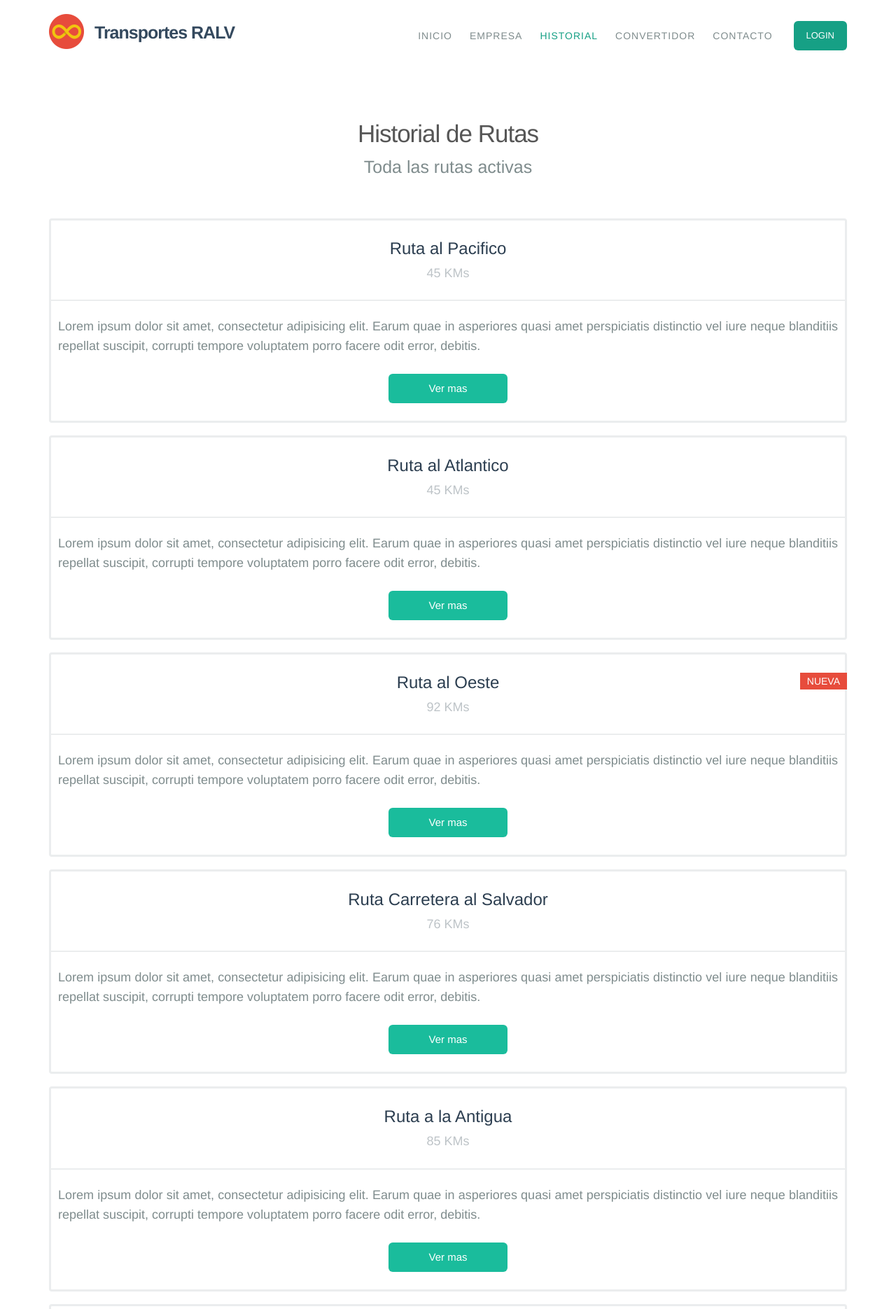
After one commit to WALR/vehiculo, a Django app: page /historial/ in a window 1280 px wide. The commit adds this page. Shown: the top 1870 px of the page at 70% size. Run offline with Django 3.2, Linux system fonts and the light colour scheme; some libraries are stand-ins or nearby versions.

Commit message:
arreglando template

```diff
--- a/Vehiculos/settings.py
+++ b/Vehiculos/settings.py
@@ -26,6 +26,12 @@ TEMPLATE_DEBUG = True
 
 ALLOWED_HOSTS = []
 
+
+# Logeo
+from django.core.urlresolvers import reverse_lazy
+LOGIN_URL = reverse_lazy('index')
+LOGIN_REDIRECT_URL = reverse_lazy('index')
+LOGOUT_URL = reverse_lazy('logout')
 
 # Application definition
 
--- a/static/css/style.css
+++ b/static/css/style.css
@@ -517,7 +517,7 @@ h5,
 h6,
 .h6 {
   font-family: "Helvetica Neue", Helvetica, Arial, sans-serif;
-  color: #2c3e50;
+  color: white;
 }
 h1 {
   font-weight: normal;
--- a/templates/base.html
+++ b/templates/base.html
@@ -1,45 +1,47 @@
-
 <!DOCTYPE html>
 <html lang="en">
 <head>
     <meta charset="utf-8">
-        <title>{% block title %}Transportes RALV {% endblock %}</title>
+    <title>{% block title %}Transportes RALV{% endblock %}</title>
     <meta name="apple-mobile-web-app-capable" content="yes" />
     <meta name="viewport" content="width=device-width, initial-scale=1.0, maximum-scale=1.0, user-scalable=no" />
     <meta name="apple-mobile-web-app-status-bar-style" content="black" />
     <link rel="shortcut icon" href="{{STATIC_URL}}favicon.ico">
     <link rel="stylesheet" href="{{STATIC_URL}}css/bootstrap.css">
     <link rel="stylesheet" href="{{STATIC_URL}}css/flat-ui.css">
-        <!-- Using only with Flat-UI (free)-->
     <link rel="stylesheet" href="{{STATIC_URL}}fonts/icon-font.css">
-        <!-- end -->
     <link rel="stylesheet" href="{{STATIC_URL}}css/style.css">
 </head>
-
 <body>
     <div class="page-wrapper">
-            <!-- header-11 -->
         <header class="header-11">
             <div class="container">
                 <div class="row">
                     <div class="navbar col-sm-12" role="navigation">
                         <div class="navbar-header">
                             <button type="button" class="navbar-toggle"></button>
-                                <a class="brand" href="#"><img src="{{STATIC_URL}}img/logo@2x.png" width="50" height="50" alt=""> Transportes RALV</a>
+                            <a class="brand" href="/"><img src="{{STATIC_URL}}img/logo@2x.png" width="50" height="50" alt=""> Transportes RALV</a>
                         </div>
                         <div class="collapse navbar-collapse pull-right">
-                                {% block sidebar %}
+
                             <ul class="nav pull-left">
-                                    <li class="active"><a href="#">INICIO</a></li>
-                                    <li><a href="#">EMPRESA</a></li>
-                                    <li><a href="#">HISTORIAL</a></li>
-                                    <li><a href="#">CONVERTIDOR</a></li>
-                                    <li><a href="#">CONTACTO</a></li>
+                                {% block bar %}
+                                <li class="active"><a href="/">INICIO</a></li>
+                                <li><a href="/empresa/">EMPRESA</a></li>
+                                <li><a href="/historial/">HISTORIAL</a></li>
+                                <li><a href="/convertidor/">CONVERTIDOR</a></li>
+                                <li><a href="/contacto/">CONTACTO</a></li>
+                                {% endblock %}
                             </ul>
-                                {% if not request.user.is_authenticated %}
-                                <form class="navbar-form pull-left">
-                                    <a class="btn btn-primary" href="#">LOGIN</a>
-                                </form>
+                            {% block user %}
+                            {% if user.is_authenticated %}
+                            <div class="navbar-form pull-left">
+                                <a class="btn btn-primary" href="cerrar/">{{user.username|capfirst}} / Salir</a>
+                            </div>
+                            {% else %}
+                            <div class="navbar-form pull-left">
+                                <a class="btn btn-primary" href="/login/">LOGIN</a>
+                            </div>
                             {% endif %}
                             {% endblock %}
                         </div>
--- /dev/null
+++ b/templates/zonapublica/historial.html
@@ -0,0 +1,127 @@
+{% extends "base.html" %}
+{% block title %}
+Empresa
+{% endblock %}
+
+{% block bar %}
+<li><a href="/">INICIO</a></li>
+<li><a href="/empresa/">EMPRESA</a></li>
+<li class="active"><a href="/historial/">HISTORIAL</a></li>
+<li><a href="/convertidor/">CONVERTIDOR</a></li>
+<li><a href="/contacto/">CONTACTO</a></li>
+{% endblock %}
+{% block user %}
+{% if user.is_authenticated %}
+<div class="navbar-form pull-left">
+    <a class="btn btn-primary" href="/cerrar/">{{user.username|capfirst}} / Salir</a>
+</div>
+{% else %}
+    <div class="navbar-form pull-left">
+        <a class="btn btn-primary" href="/login/">LOGIN</a>
+    </div>
+{% endif %}
+{% endblock %}
+
+{% block content %}
+<section class="price-1">
+    <div class="container">
+    <h3 style="color:#565656">Historial de Rutas</h3>
+        <p class="lead">
+            Toda las rutas activas
+        </p>
+        <div class="row plans">
+            <div class="col-md-12">
+                <div class="plan">
+                    <div class="title">Ruta al Pacifico</div>
+                    <div class="price">45 KMs</div>
+                    <div class="description" align="justify">
+                        <b>Lorem ipsum dolor sit amet, consectetur adipisicing elit. Earum quae in asperiores quasi amet perspiciatis distinctio vel iure neque blanditiis repellat suscipit, corrupti tempore voluptatem porro facere odit error, debitis.</b>
+                    </div>
+                    <a class="btn btn-primary" href="#">Ver mas</a>
+                </div>
+            </div>
+        </div>
+        <div class="col-md-1">&nbsp;</div>
+        <div class="row plans">
+            <div class="col-md-12">
+                <div class="plan">
+                    <div class="title">Ruta al Atlantico</div>
+                    <div class="price">45 KMs</div>
+                    <div class="description" align="justify">
+                        <b>Lorem ipsum dolor sit amet, consectetur adipisicing elit. Earum quae in asperiores quasi amet perspiciatis distinctio vel iure neque blanditiis repellat suscipit, corrupti tempore voluptatem porro facere odit error, debitis.</b>
+                    </div>
+                    <a class="btn btn-primary" href="#">Ver mas</a>
+                </div>
+            </div>
+        </div>
+        <div class="col-md-1">&nbsp;</div>
+        <div class="row plans">
+            <div class="col-md-12">
+                <div class="plan">
+                    <div class="title">Ruta al Oeste</div>
+                    <div class="price">92 KMs</div>
+                    <div class="description" align="justify">
+                        <b>Lorem ipsum dolor sit amet, consectetur adipisicing elit. Earum quae in asperiores quasi amet perspiciatis distinctio vel iure neque blanditiis repellat suscipit, corrupti tempore voluptatem porro facere odit error, debitis.</b>
+                    </div>
+                    <a class="btn btn-primary" href="#">Ver mas</a>
+                    <div class="ribbon">NUEVA</div>
+                </div>
+            </div>
+        </div>
+        <div class="col-md-1">&nbsp;</div>
+        <div class="row plans">
+            <div class="col-md-12">
+                <div class="plan">
+                    <div class="title">Ruta Carretera al Salvador</div>
+                    <div class="price">76 KMs</div>
+                    <div class="description" align="justify">
+                        <b>Lorem ipsum dolor sit amet, consectetur adipisicing elit. Earum quae in asperiores quasi amet perspiciatis distinctio vel iure neque blanditiis repellat suscipit, corrupti tempore voluptatem porro facere odit error, debitis.</b>
+                    </div>
+                    <a class="btn btn-primary" href="#">Ver mas</a>
+                </div>
+            </div>
+        </div>
+        <div class="col-md-1">&nbsp;</div>
+        <div class="row plans">
+            <div class="col-md-12">
+                <div class="plan">
+                    <div class="title">Ruta a la Antigua</div>
+                    <div class="price">85 KMs</div>
+                    <div class="description" align="justify">
+                        <b>Lorem ipsum dolor sit amet, consectetur adipisicing elit. Earum quae in asperiores quasi amet perspiciatis distinctio vel iure neque blanditiis repellat suscipit, corrupti tempore voluptatem porro facere odit error, debitis.</b>
+                    </div>
+                    <a class="btn btn-primary" href="#">Ver mas</a>
+                </div>
+            </div>
+        </div>
+        <div class="col-md-1">&nbsp;</div>
+        <div class="row plans">
+            <div class="col-md-12">
+                <div class="plan">
+                    <div class="title">Ruta Costanera</div>
+                    <div class="price">95 KMs</div>
+                    <div class="description" align="justify">
+                        <b>Lorem ipsum dolor sit amet, consectetur adipisicing elit. Earum quae in asperiores quasi amet perspiciatis distinctio vel iure neque blanditiis repellat suscipit, corrupti tempore voluptatem porro facere odit error, debitis.</b>
+                    </div>
+                    <a class="btn btn-primary" href="#">Ver mas</a>
+                    <div class="ribbon">NUEVA</div>
+                </div>
+            </div>
+        </div>
+        <div class="col-md-1">&nbsp;</div>
+        <div class="row plans">
+            <div class="col-md-12">
+                <div class="plan">
+                    <div class="title">Ruta Nort-Oeste</div>
+                    <div class="price">74 KMs</div>
+                    <div class="description" align="justify">
+                        <b>Lorem ipsum dolor sit amet, consectetur adipisicing elit. Earum quae in asperiores quasi amet perspiciatis distinctio vel iure neque blanditiis repellat suscipit, corrupti tempore voluptatem porro facere odit error, debitis.</b>
+                    </div>
+                    <a class="btn btn-primary" href="#">Ver mas</a>
+                </div>
+            </div>
+        </div>
+        <div class="col-md-1">&nbsp;</div>
+    </div>
+</section>
+{% endblock %}
--- a/zonapublica/urls.py
+++ b/zonapublica/urls.py
@@ -1,9 +1,15 @@
 from django.conf.urls import patterns, include, url
-from .views import index
+from .views import index, empresa, historial, convertidor, contacto
 
 
 urlpatterns = patterns('',
-
-    url(r'^$', index.as_view()),
-
+    url(r'^$', index.as_view(), name='index'),
+    url(r'^empresa/$', empresa.as_view(), name='empresa'),
+    url(r'^historial/$', historial.as_view(), name='historial'),
+    url(r'^convertidor/$', convertidor.as_view(), name='convertidor'),
+    url(r'^contacto/$', contacto.as_view(), name='contacto'),
+    url(r'^login/$' , 'django.contrib.auth.views.login',
+        {'template_name':'login.html'}, name='login'),
+    url(r'^cerrar/$' , 'django.contrib.auth.views.logout_then_login',
+         name='logout'),
 )
--- a/zonapublica/views.py
+++ b/zonapublica/views.py
@@ -9,3 +9,16 @@ from django.views.generic import TemplateView
 
 class index(TemplateView):
     template_name = 'zonapublica/index.html'
+
+
+class empresa(TemplateView):
+    template_name = 'zonapublica/empresa.html'
+
+class historial(TemplateView):
+    template_name = 'zonapublica/historial.html'
+
+class convertidor(TemplateView):
+    template_name = 'zonapublica/convertidor.html'
+
+class contacto(TemplateView):
+    template_name = 'zonapublica/contacto.html'
```
Also changed, not shown: templates/form.html (added, +25 -0 lines), templates/login.html (added, +55 -0 lines), templates/zonapublica/contacto.html (added, +65 -0 lines), templates/zonapublica/convertidor.html (added, +101 -0 lines), templates/zonapublica/empresa.html (added, +59 -0 lines), templates/zonapublica/index.html (+33 -57 lines), 3 other files. Lines whose indentation alone changed are shown as unchanged.
